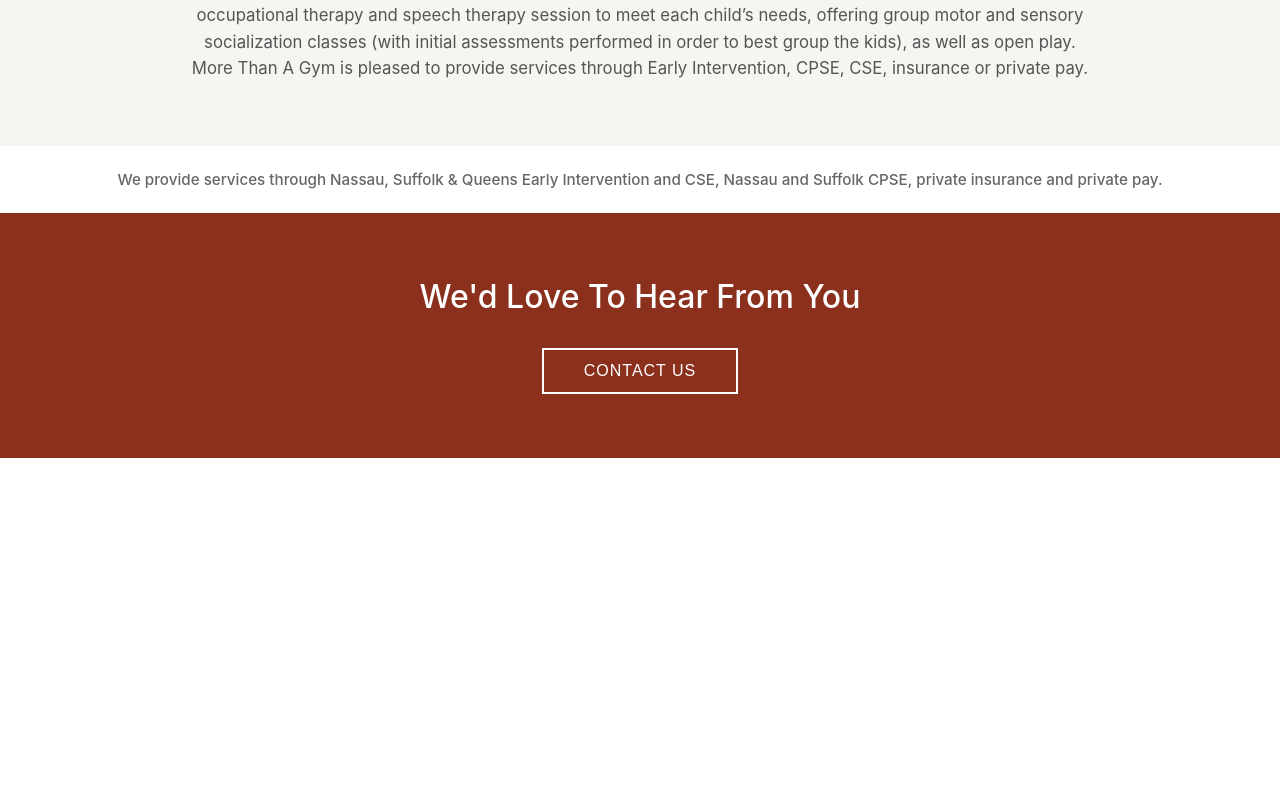
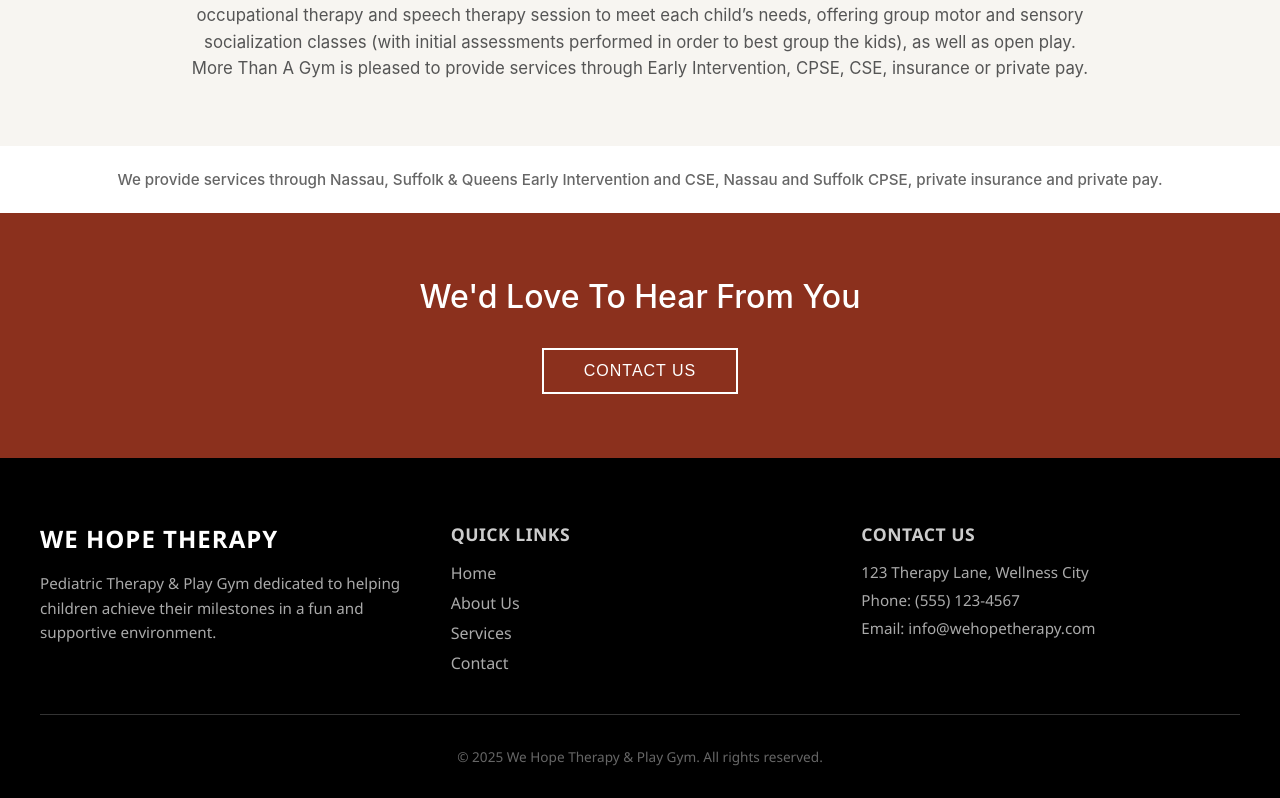
Before and after one commit to ShwetaBharati/gym, a React (Create React App) app: page / in a window 1280 px wide. Shown: the part 1415-2213 px from the top of the page. Before the commit the page ends 1873 px from the top, so only its background shows below. Built offline with nearby package versions, Linux system fonts and the light colour scheme.

Commit message:
create footer section

```diff
--- a/src/App.css
+++ b/src/App.css
@@ -362,12 +362,12 @@ code {
 
 /*Contact Section Styles */
 .contact-cta-wrapper {
-  background-color: #8b301d;         /* dark brick red like screenshot */
+  background-color: #8b301d;
   padding: 4rem 1rem;
   display: flex;
   flex-direction: column;
-  align-items: center;               /* center horizontally */
-  justify-content: center;           /* center vertically within padding */
+  align-items: center;
+  justify-content: center;
   text-align: center;
 }
 
@@ -394,3 +394,119 @@ code {
   background-color: #ffffff;
   color: #8b301d;
 }
+
+/* Footer Styles */
+.site-footer {
+  background-color: #000000;
+  color: #ffffff;
+  padding: 4rem 2rem 2rem;
+  font-family: 'Segoe UI', Tahoma, Geneva, Verdana, sans-serif;
+}
+
+.footer-container {
+  max-width: 1200px;
+  margin: 0 auto;
+  display: flex;
+  flex-wrap: wrap;
+  justify-content: space-between;
+  gap: 2rem;
+  border-bottom: 1px solid #333;
+  padding-bottom: 2rem;
+}
+
+.footer-section {
+  flex: 1;
+  min-width: 250px;
+}
+
+.footer-heading {
+  font-size: 1.5rem;
+  margin-bottom: 1rem;
+  letter-spacing: 1px;
+  color: #fff;
+  font-weight: 600;
+}
+
+.footer-subheading {
+  font-size: 1.1rem;
+  margin-bottom: 1rem;
+  color: #ccc;
+  text-transform: uppercase;
+  letter-spacing: 0.5px;
+}
+
+.footer-description {
+  color: #aaa;
+  line-height: 1.6;
+  font-size: 0.95rem;
+}
+
+.footer-nav-list {
+  list-style: none;
+  padding: 0;
+}
+
+.footer-nav-list li {
+  margin-bottom: 0.5rem;
+}
+
+.footer-nav-list a {
+  color: #aaa;
+  text-decoration: none;
+  transition: color 0.3s ease;
+}
+
+.footer-nav-list a:hover {
+  color: #fff;
+  padding-left: 5px;
+}
+
+.footer-contact-info {
+  color: #aaa;
+  margin-bottom: 0.5rem;
+  font-size: 0.95rem;
+}
+
+.footer-bottom {
+  text-align: center;
+  padding-top: 2rem;
+  color: #666;
+  font-size: 0.85rem;
+  display: flex;
+  flex-direction: column;
+  align-items: center;
+  gap: 1rem;
+}
+
+.footer-back-to-top {
+  position: fixed;
+  bottom: 30px;
+  right: 30px;
+  background: #0056b3;
+  color: white;
+  border: none;
+  padding: 12px 24px;
+  border-radius: 50px;
+  cursor: pointer;
+  transition: all 0.4s ease;
+  font-size: 0.9rem;
+  text-transform: uppercase;
+  letter-spacing: 1px;
+  z-index: 1000;
+  opacity: 0;
+  visibility: hidden;
+  transform: translateY(20px);
+  box-shadow: 0 4px 10px rgba(0,0,0,0.3);
+}
+
+.footer-back-to-top.show {
+  opacity: 1;
+  visibility: visible;
+  transform: translateY(0);
+}
+
+.footer-back-to-top:hover {
+  background: #004494;
+  transform: translateY(-5px);
+  box-shadow: 0 6px 15px rgba(0,0,0,0.4);
+}
--- a/src/App.js
+++ b/src/App.js
@@ -6,6 +6,7 @@ import ServicesSection from './components/ServicesSection';
 import AboutSection from './components/AboutSection';
 import ServicesNote from './components/ServicesNote';
 import ContactCTA from './components/ContactCTA';
+import Footer from './components/Footer';
 
 function App() {
   return (
@@ -16,6 +17,7 @@ function App() {
       <AboutSection />
       <ServicesNote />
       <ContactCTA />
+      <Footer />
     </div>
   );
 }
--- /dev/null
+++ b/src/components/Footer.jsx
@@ -0,0 +1,68 @@
+import React, { useState, useEffect } from 'react';
+import './../App.css';
+
+const Footer = () => {
+  const [showButton, setShowButton] = useState(false);
+
+  useEffect(() => {
+    const handleScroll = () => {
+      if (window.scrollY > 300) {
+        setShowButton(true);
+      } else {
+        setShowButton(false);
+      }
+    };
+
+    window.addEventListener('scroll', handleScroll);
+    return () => window.removeEventListener('scroll', handleScroll);
+  }, []);
+
+  const scrollToTop = () => {
+    window.scrollTo({
+      top: 0,
+      behavior: 'smooth'
+    });
+  };
+
+  return (
+    <footer className="site-footer">
+      <div className="footer-container">
+        <div className="footer-section">
+          <h3 className="footer-heading">WE HOPE THERAPY</h3>
+          <p className="footer-description">
+            Pediatric Therapy & Play Gym dedicated to helping children achieve their milestones in a fun and supportive environment.
+          </p>
+        </div>
+
+        <div className="footer-section">
+          <h4 className="footer-subheading">Quick Links</h4>
+          <ul className="footer-nav-list">
+            <li><a href="#home">Home</a></li>
+            <li><a href="#about">About Us</a></li>
+            <li><a href="#services">Services</a></li>
+            <li><a href="#contact">Contact</a></li>
+          </ul>
+        </div>
+
+        <div className="footer-section">
+          <h4 className="footer-subheading">Contact Us</h4>
+          <p className="footer-contact-info">123 Therapy Lane, Wellness City</p>
+          <p className="footer-contact-info">Phone: (555) 123-4567</p>
+          <p className="footer-contact-info">Email: info@wehopetherapy.com</p>
+        </div>
+      </div>
+
+      <div className="footer-bottom">
+        <p>&copy; {new Date().getFullYear()} We Hope Therapy & Play Gym. All rights reserved.</p>
+        <button
+          onClick={scrollToTop}
+          className={`footer-back-to-top ${showButton ? 'show' : ''}`}
+        >
+          Back to Top {'\u2191'}
+        </button>
+      </div>
+    </footer>
+  );
+}
+
+export default Footer;
```
